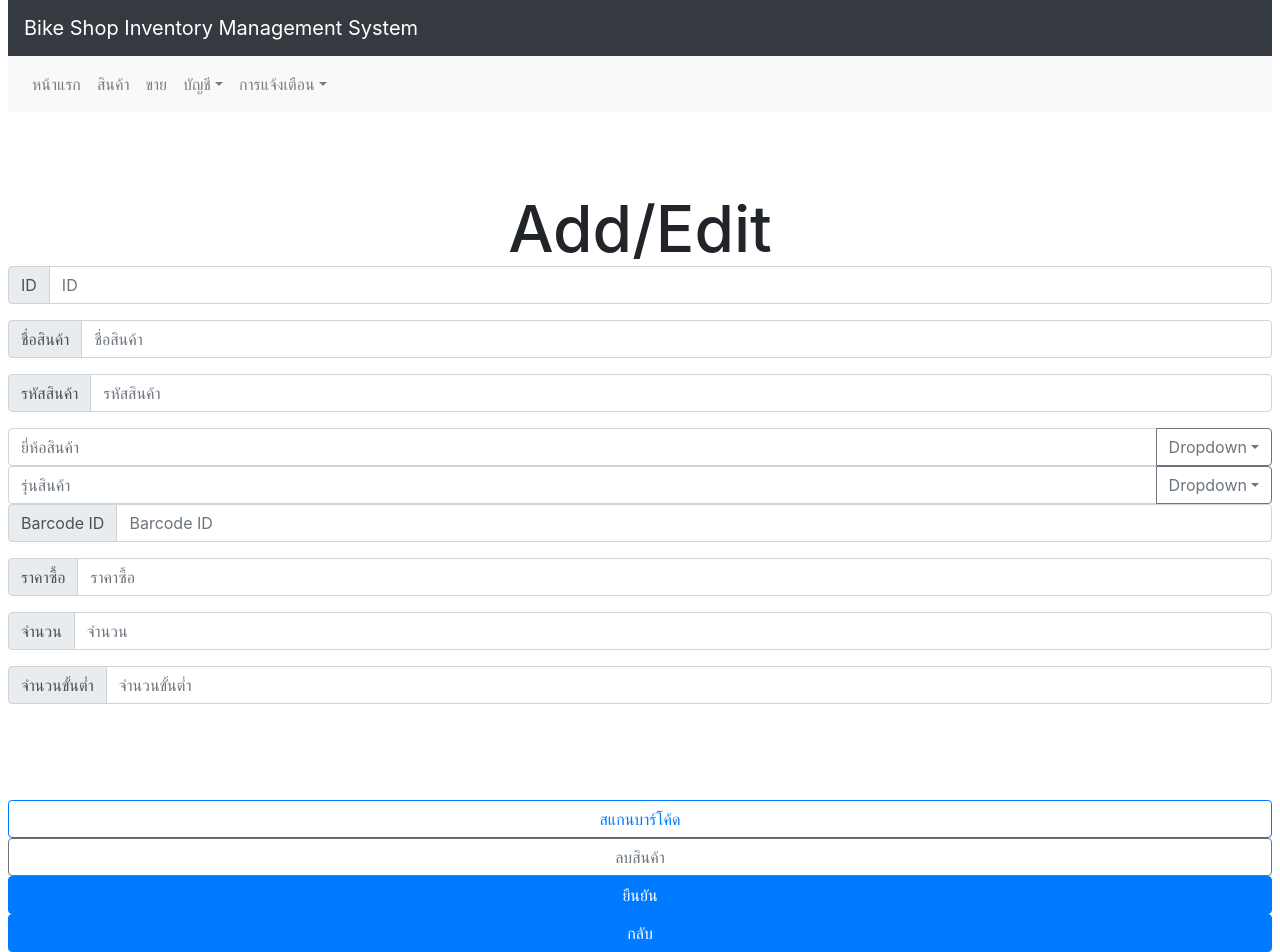
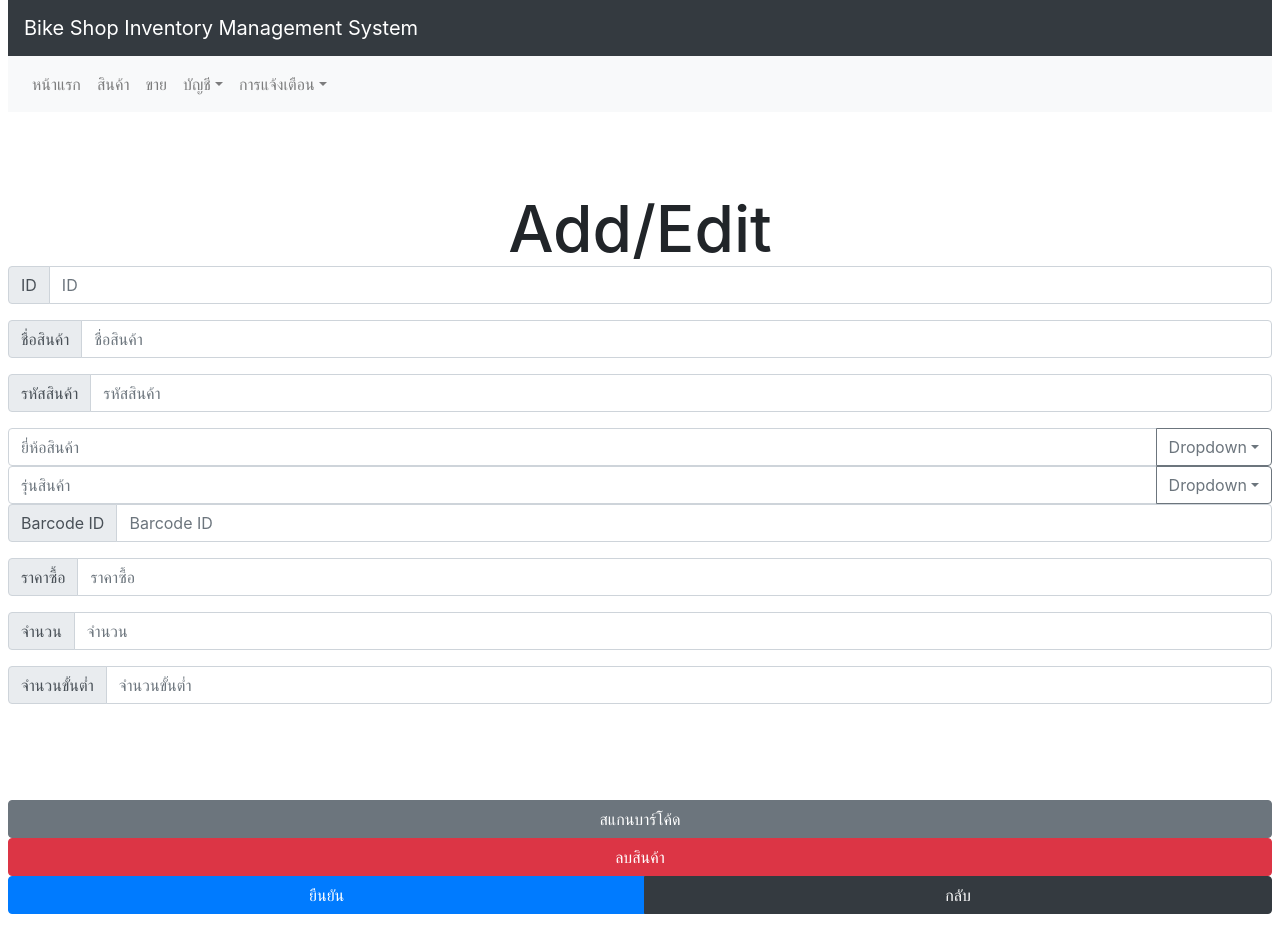
Before and after one commit to patlim8/bike-shop, a Next.js app: page /additem in a window 1280 px wide. After the commit the page ends 914 px from the top, so only its background shows below. Built offline with nearby package versions, Linux system fonts and the light colour scheme.

Commit message:
7-1-21_2

```diff
--- a/pages/additem.js
+++ b/pages/additem.js
@@ -7,6 +7,7 @@ import FormControl from 'react-bootstrap/FormControl';
 import BrandList from '../components/brandList';
 import ModelList from '../components/modelList'
 import Button from 'react-bootstrap/Button';
+import ButtonGroup from 'react-bootstrap/ButtonGroup';
 // import DropdownButton from 'react-bootstrap/DropdownButton';
 // import Dropdown from 'react-bootstrap/Dropdown';
 
@@ -114,12 +115,12 @@ export default function AddItem() {
 
       </main>
 
-      <Button variant="outline-primary">สแกนบาร์โค้ด</Button>{' '}
-      <Button variant="outline-secondary">ลบสินค้า</Button>{' '}
-      <Button>ยืนยัน</Button>{' '}
-      <Button>กลับ</Button>{' '}
-
-
+      <Button variant="secondary">สแกนบาร์โค้ด</Button>{' '}
+      <Button variant="danger">ลบสินค้า</Button>{' '}
+      <ButtonGroup>
+        <Button>ยืนยัน</Button>{' '}
+        <Button variant="dark">กลับ</Button>{' '}
+      </ButtonGroup>
     </div>
   )
 }
--- a/pages/payment.js
+++ b/pages/payment.js
@@ -96,7 +96,7 @@ export default function Payment() {
 
       <ButtonGroup horizontal>
         <Button href="/money_change">ยืนยัน</Button>{' '}
-        <Button href="/cancel_payment">ยกเลิก</Button>{' '}
+        <Button variant="danger" href="/cancel_payment">ยกเลิก</Button>{' '}
       </ButtonGroup>
 
     </div>
```
Also changed, not shown: 1 other file (tests, documents, lock files or other folders).
